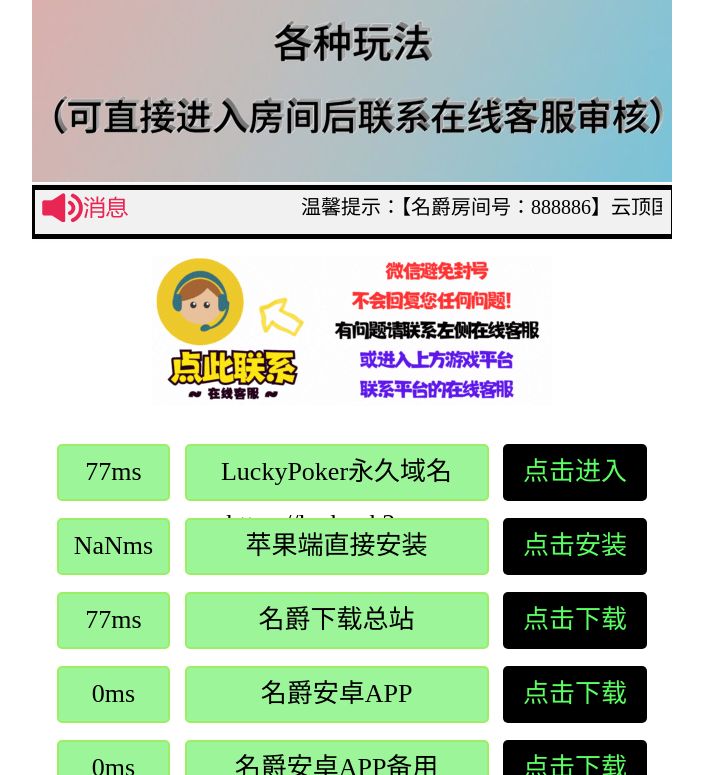
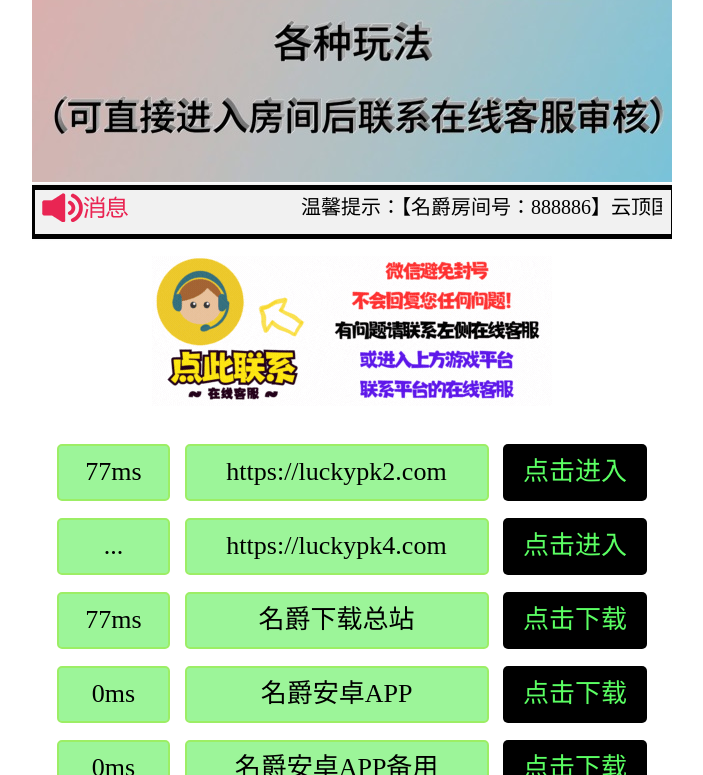
Before and after one commit to aonepass/github_html, a plain HTML site: page index.html in a window 1280 px wide. Shown: the part 417-1192 px from the top of the page, without its empty margins (288-991 px from the left). Drawn offline with Linux system fonts and the light colour scheme.

Commit message:
Update index.html

```diff
--- a/index.html
+++ b/index.html
@@ -63,17 +63,17 @@
         <ul id="cesu">
             <li>
                 <div class="miaoinpt miaoinpt1">77ms</div>
-                <div class="miaoinpt miaoinpt2">LuckyPoker永久域名https://luckypk2.com</div>
+                <div class="miaoinpt miaoinpt2">https://luckypk2.com</div>
                 <!-- 进入链接 -->
                 <a href="https://luckypk2.com" target="_blank" class="dw">点击进入</a>
                 <span style="display: none;"><em>0.077秒</em></span></li>
 
  <li>
                 <div class="miaoinpt miaoinpt1">...</div>
-                <div class="miaoinpt miaoinpt2">苹果端直接安装</div>
+                <div class="miaoinpt miaoinpt2">https://luckypk4.com</div>
                 <!-- 进入链接 -->
-                <a href="https://bv02.cc/mjpg1xz.html" target="_blank" class="dw">点击安装</a>
-                <span style="display: none;">测速中...<img src="/github.io/files/mingjue.png" border="0" width="1" height="1" onerror="testresult(this)"></span></li>
+                <a href="https://luckypk4.com" target="_blank" class="dw">点击进入</a>
+                <span style="display: none;"><em>0.077秒</em></span></li>
             <li>
                 <div class="miaoinpt miaoinpt1">77ms</div>
                 <div class="miaoinpt miaoinpt2">名爵下载总站</div>
```
